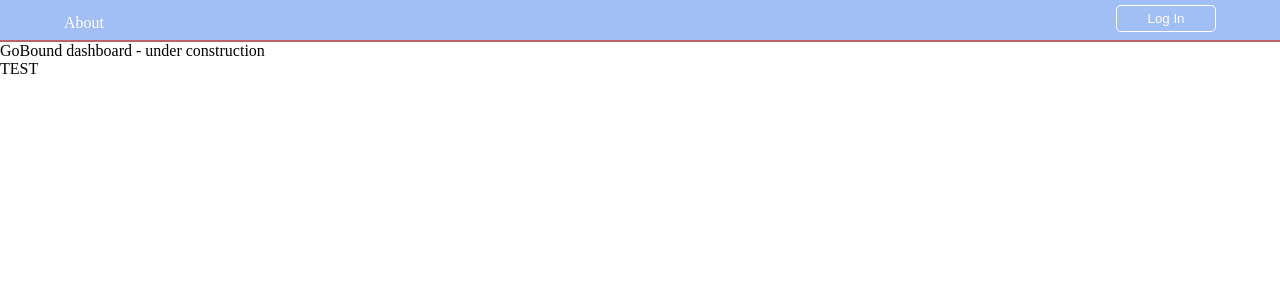
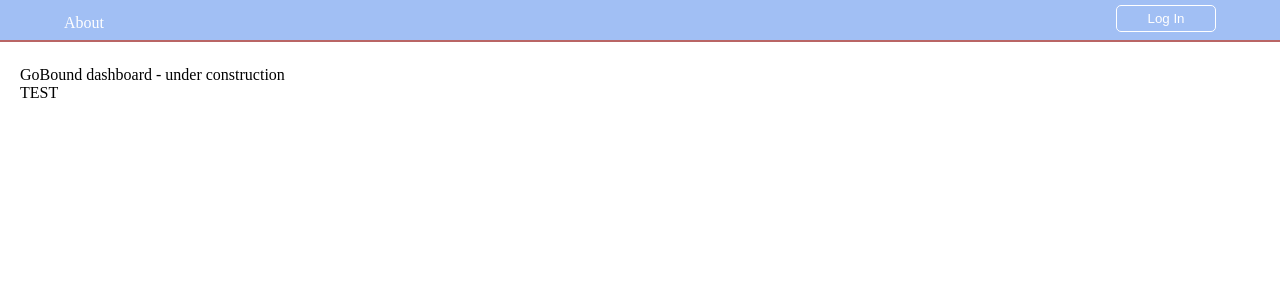
Before and after one commit to bitterhippo/Gobound, a Next.js app: page / in a window 1280 px wide. Shown: the top 300 px of the page. Built offline with nearby package versions, Linux system fonts and the light colour scheme.

Commit message:
Update index.js

```diff
--- a/pages/index.js
+++ b/pages/index.js
@@ -1,3 +1,5 @@
+import { useState, useEffect } from 'react';
+
 //Subcomponent imports
 import Navbar from "../components/Navbars/Navbars";
 import Dropdown from "../components/Dropdowns/Dropdown";
@@ -12,10 +14,11 @@ function HomePage() {
       }
     `}</style>
     <Navbar />
-    <div style={styles.indexContet}>
+    {/* main content will go here */}
+    <div style={styles.indexContent}>
       GoBound dashboard - under construction
+      <Dropdown />
     </div>
-    <Dropdown />
   </div>
 }
 
@@ -25,7 +28,7 @@ const styles = {
   },
   indexContent: {
     marginLeft: 20,
-    marginTop: '3vh'
+    marginTop: "3vh"
   }
 }
 
```
